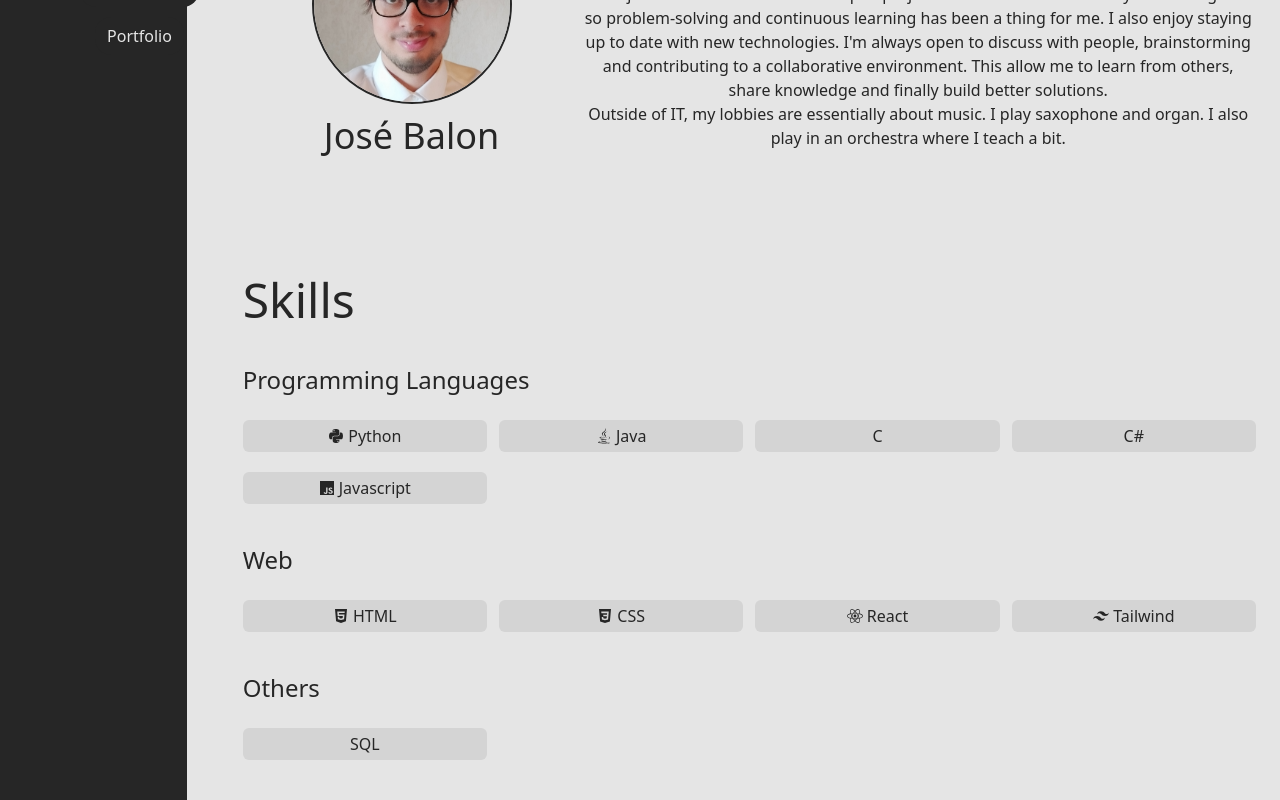
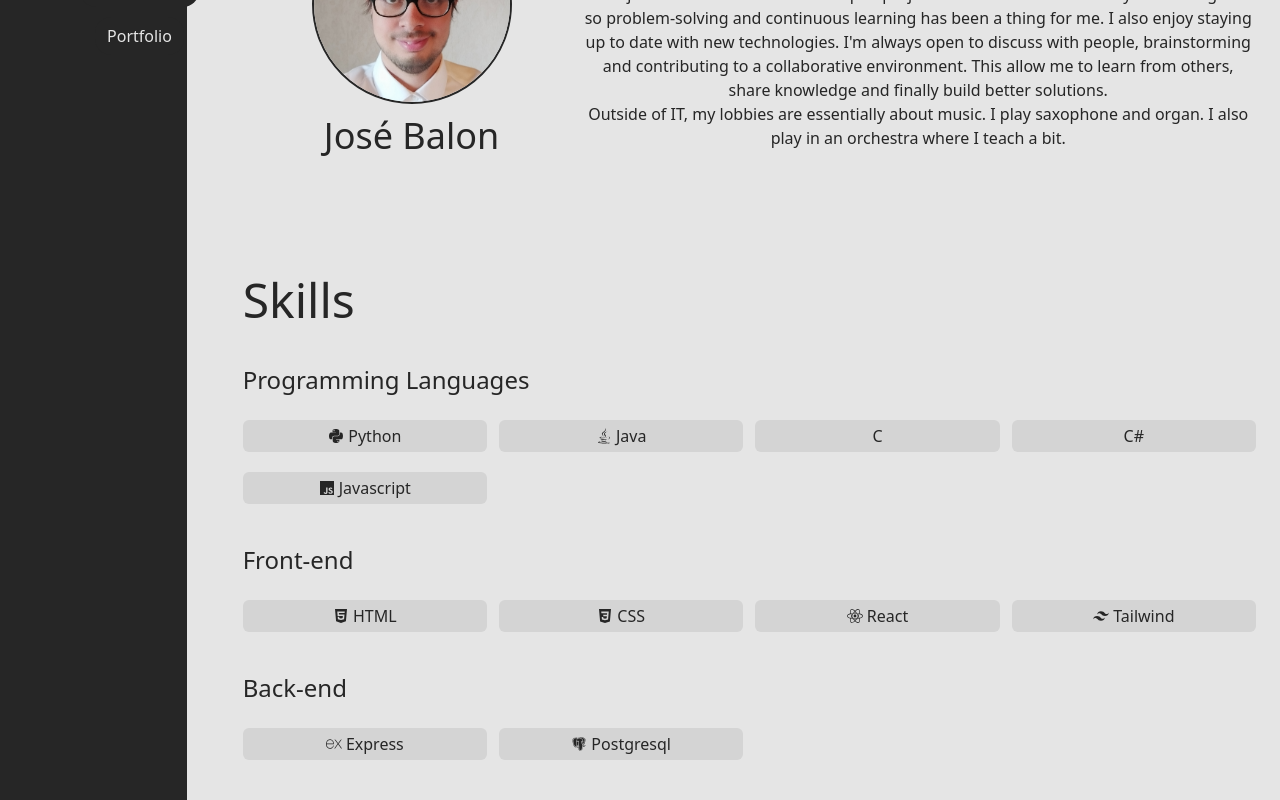
Before and after one commit to JBLNgithub/portfolio, a React (Vite) app: page / in a window 1280 px wide. Shown: the part 472-1272 px from the top of the page. Built offline with nearby package versions, Linux system fonts and the light colour scheme.

Commit message:
add skill tile

```diff
--- a/src/components/SkillTile.jsx
+++ b/src/components/SkillTile.jsx
@@ -2,7 +2,8 @@ import React from 'react'
 import {FaPython, FaJava, FaHtml5, FaReact, FaFigma} from 'react-icons/fa'
 import {IoLogoJavascript, IoLogoCss3} from 'react-icons/io5'
 import {RiTailwindCssFill} from 'react-icons/ri'
-import {SiMermaid} from 'react-icons/si'
+import {SiMermaid, SiExpress} from 'react-icons/si'
+import { BiLogoPostgresql } from 'react-icons/bi'
 
 
 const SkillTile = ({name}) => {
@@ -28,6 +29,10 @@ const SkillTile = ({name}) => {
         return(<FaFigma className={iconClass} />)
       case "Mermaid":
         return(<SiMermaid className={iconClass} />)
+      case "Express":
+        return(<SiExpress className={iconClass} />)
+      case "Postgresql":
+        return(<BiLogoPostgresql className={iconClass} />)
       default:
         return ''
     }
--- a/src/pages/HomePage.jsx
+++ b/src/pages/HomePage.jsx
@@ -46,7 +46,7 @@ const HomePage = () => {
 
         </div>
 
-        <h3 className='text-2xl mt-10'>Web</h3>
+        <h3 className='text-2xl mt-10'>Front-end</h3>
         <div className='grid grid-cols-4 mt-4 gap-3'>
           <SkillTile name='HTML' />
           <SkillTile name='CSS' />
@@ -54,9 +54,10 @@ const HomePage = () => {
           <SkillTile name='Tailwind' />
         </div>
 
-        <h3 className='text-2xl mt-10'>Others</h3>
+        <h3 className='text-2xl mt-10'>Back-end</h3>
         <div className='grid grid-cols-4 mt-4 gap-3'>
-          <SkillTile name='SQL' />
+          <SkillTile name='Express' />
+          <SkillTile name='Postgresql' />
         </div>
 
       </section>
--- a/src/pages/StockemoisePage.jsx
+++ b/src/pages/StockemoisePage.jsx
@@ -26,7 +26,7 @@ const StockemoisePage = () => {
             To reach these goals, tabs are set by activity. Each tab has a single role to fill. Also, a sidebar is designed to easily find informations on next concerts and news. Models were made before the start of implementation.
           </p>
           <p className='mt-4'>
-            There is currently no back-end. Datas are being saved in a json file. I plan to develop a REST API later on.
+            There is currently no back-end. Datas are being saved in a json file. REST API is in dev.
           </p>
 
           <UsedTechno>
```
